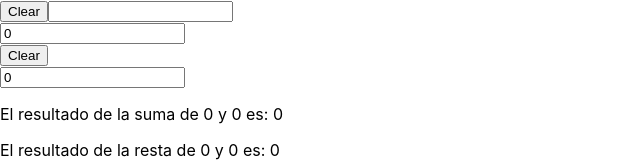
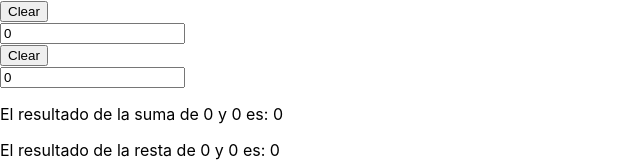
Before and after one commit to juanquattordio/calculadoraAvanzada, a React (Create React App) app: page / in a window 1280 px wide. Shown: the top 162 px of the page, without its empty margins (0-640 px from the left). Built offline with nearby package versions, Linux system fonts and the light colour scheme.

Commit message:
Se agregó la posibilidad de ingresar números negativos. Para eso se debió borrar el 0 en el input mediante onFocus

```diff
--- a/src/CalcAvanzada.js
+++ b/src/CalcAvanzada.js
@@ -32,17 +32,23 @@ class CalcAvanzada extends Component {
             [name]: value,
         })
     }
+    onFocus = (name) => {
+        if (this.state.input1 === 0) {
+            this.setState({
+                [name]: "",
+            })
+        }
+    }
 
     render() {
         return (
             <div>
                 <ClearButton name="input1" onClick={this.clear}></ClearButton>
-                <input ></input>
-                <Input name="input1" onChange={this.changeValue} onKeyDown={this.changeValue2}
+                <Input name="input1" onChange={this.changeValue} onKeyDown={this.changeValue2} onFocus={this.onFocus}
                     valor={this.state.input1}></Input>
 
                 <ClearButton name="input2" onClick={this.clear}></ClearButton>
-                <Input name="input2" onChange={this.changeValue} onKeyDown={this.changeValue2}
+                <Input name="input2" onChange={this.changeValue} onKeyDown={this.changeValue2} onFocus={this.onFocus}
                     valor={this.state.input2}></Input>
 
                 <Result value={this.state.input1} value2={this.state.input2}></Result>
--- a/src/Input.js
+++ b/src/Input.js
@@ -4,21 +4,24 @@ import './App.css';
 class Input extends Component {
 
     changeValue = (e) => {
-        if (!isNaN(e.target.value) || e.target.value == '.') {
+        if (!isNaN(e.target.value) || e.target.value == '.' || e.target.value == '-') {
             this.props.onChange(e.target.value, [e.target.name])
         }
     }
     changeValue2 = (e) => {
-        const allowedKey = ['0', '1', '2', '3', '4', '5', '6', '7', '8', '9', '.', 'Backspace'];
+        const allowedKey = ['0', '1', '2', '3', '4', '5', '6', '7', '8', '9', '.', '-', 'Backspace'];
         let i = allowedKey.indexOf(e.key);
         if (i >= 0) {
             this.props.onKeyDown(e.key, [e.target.name])
         }
     }
+    onFocus = (e) => {
+        this.props.onFocus([e.target.name]);
+    }
     render() {
         return (
             <div>
-                <input type="text" name={this.props.name} onChange={this.changeValue}
+                <input type="text" name={this.props.name} onChange={this.changeValue} onFocus={this.onFocus}
                     value={this.props.valor}>
                 </input>
 
```
